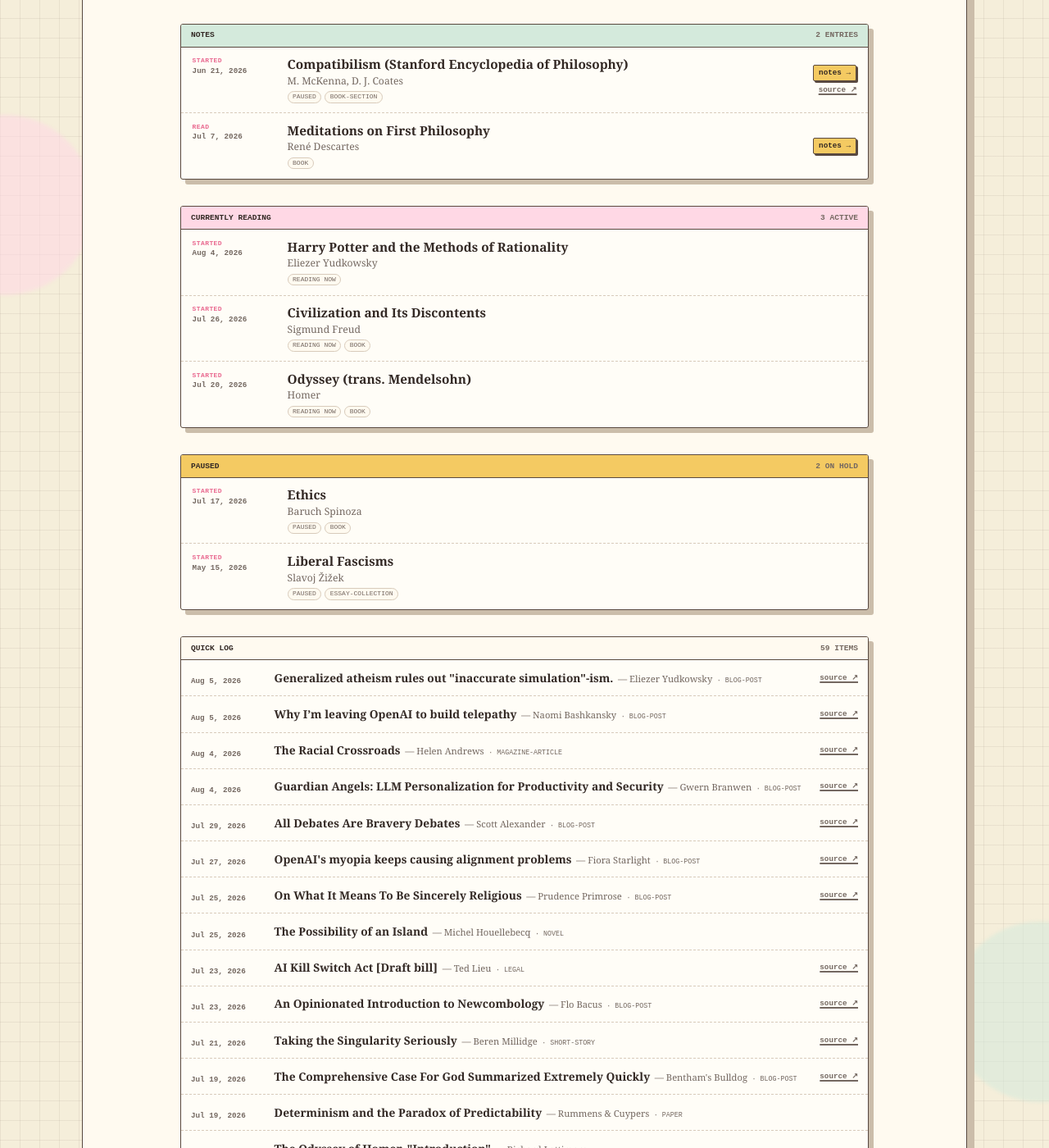
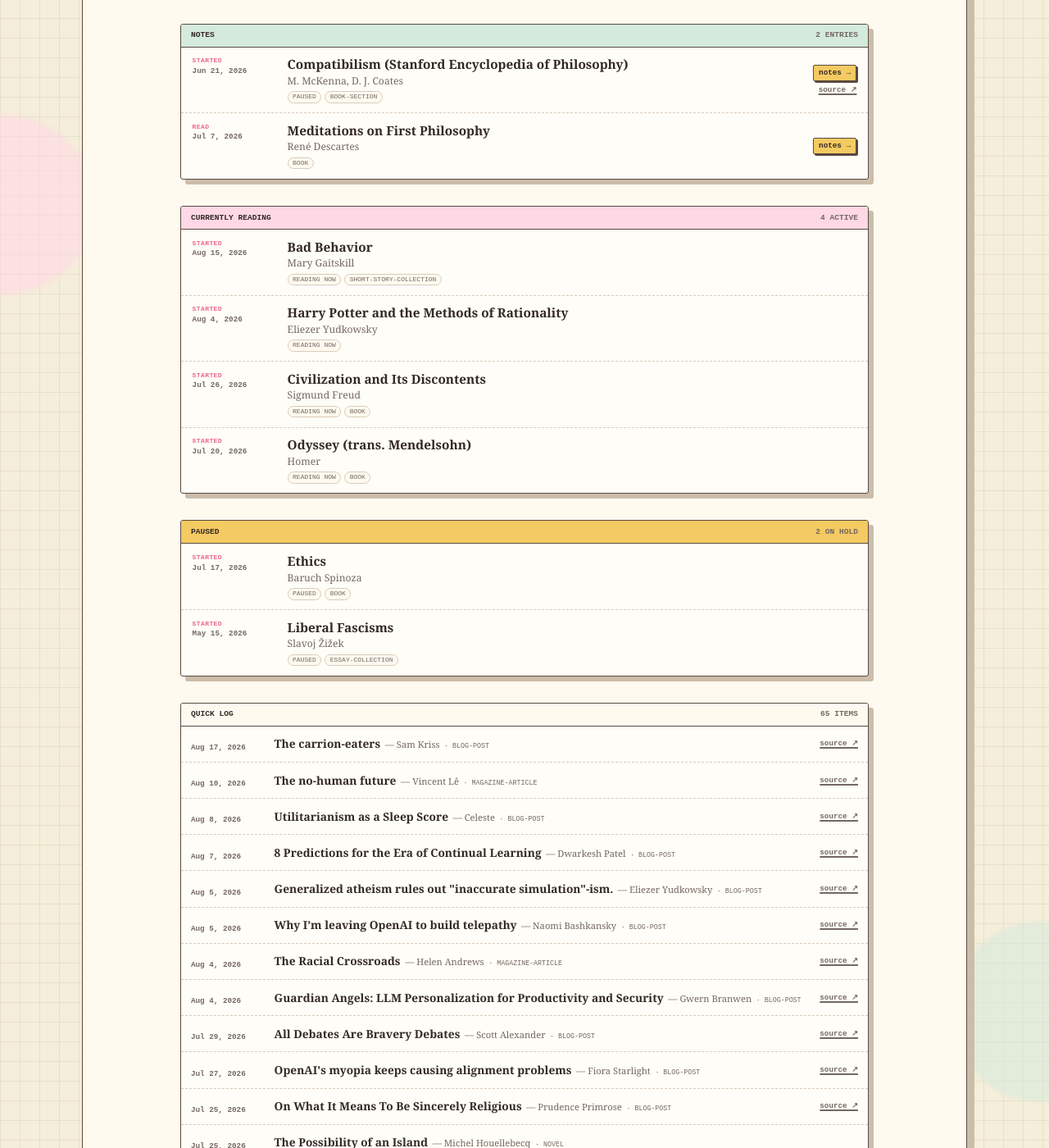
Before and after one commit to jackcml/personal-site, a Jekyll site: the page built from reading.md, in a window 1280 px wide and 1400 px high, scrolled down 338 px. Shown: the whole window at 82% size. Built offline with Jekyll 4.4.1, drawn with Linux system fonts in a browser that asks for light colours; some of the changed text lies outside the part shown.

Commit message:
data: update reading log

```diff
--- a/_data/reading.yml
+++ b/_data/reading.yml
@@ -15,6 +15,67 @@
   started_date: 2026-06-21
   url: https://plato.stanford.edu/entries/compatibilism/
 
+- title: The carrion-eaters
+  author: Sam Kriss
+  kind: blog-post
+  status: finished
+  read_date: 2026-08-17
+  url: https://samkriss.substack.com/p/the-carrion-eaters
+
+- title: Bad Behavior
+  author: Mary Gaitskill
+  kind: short-story-collection
+  status: in-progress
+  started_date: 2026-08-15
+
+- title: The no-human future
+  author: Vincent Lê
+  kind: magazine-article
+  status: finished
+  read_date: 2026-08-10
+  url: https://aeon.co/essays/what-is-nick-lands-philosophy-of-accelerationism-really
+
+- title: models may behave differently in graded episodes (a tirade)
+  author: nostalgebraist
+  kind: blog-post
+  status: to-read
+  date_added: 2026-08-08
+  url: https://www.lesswrong.com/posts/AfoGGrJfuNzofpzWL/models-may-behave-differently-in-graded-episodes-a-tirade
+
+- title: Thérèse Raquin
+  author: Émile Zola
+  status: to-read
+  date_added: 2026-08-08
+
+- title: Faust
+  author: Goethe
+  status: to-read
+  date_added: 2026-08-07
+
+- title: Mephisto
+  author: Klaus Mann
+  status: to-read
+  date_added: 2026-08-07
+
+- title: Utilitarianism as a Sleep Score
+  author: Celeste
+  kind: blog-post
+  status: finished
+  read_date: 2026-08-08
+  url: https://ceselder.substack.com/p/utilitarianism-as-a-sleep-score
+
+- title: 8 Predictions for the Era of Continual Learning
+  author: Dwarkesh Patel
+  kind: blog-post
+  status: finished
+  read_date: 2026-08-07
+  url: https://www.dwarkesh.com/p/era-of-continual-learning
+
+- title: "An Introduction to Hegel: Freedom, Truth and History"
+  author: Stephen Houlgate
+  status: to-read
+  added_date: 2026-08-05
+
 - title: Why I’m leaving OpenAI to build telepathy
   author: Naomi Bashkansky
   kind: blog-post
@@ -323,6 +384,12 @@
   read_date: 2026-06-22
   url: https://benthams.substack.com/p/intergalactic-torture-chambers
 
+- title: AI 2027
+  author: AI Futures Project
+  kind: blog-post
+  status: finished
+  read_date: 2026-06-20
+
 - title: Nicomachean Ethics
   author: Aristotle
   kind: book
@@ -335,6 +402,12 @@
   kind: novel
   status: finished
   read_date: 2026-06-14
+
+- title: Europe 2031
+  author: Daan Juijn et al.
+  kind: blog-post
+  status: finished
+  read_date: 2026-06-11
 
 - title: Heaven
   author: Mieko Kawakami
```
